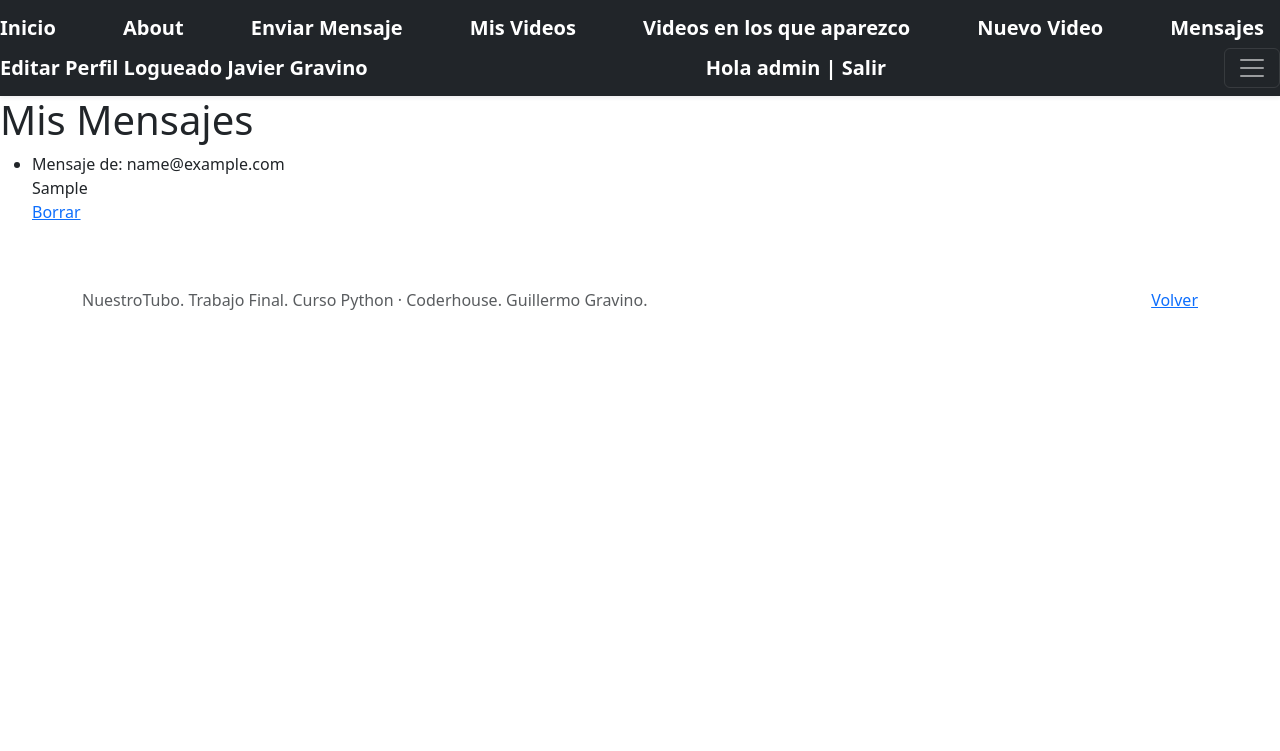
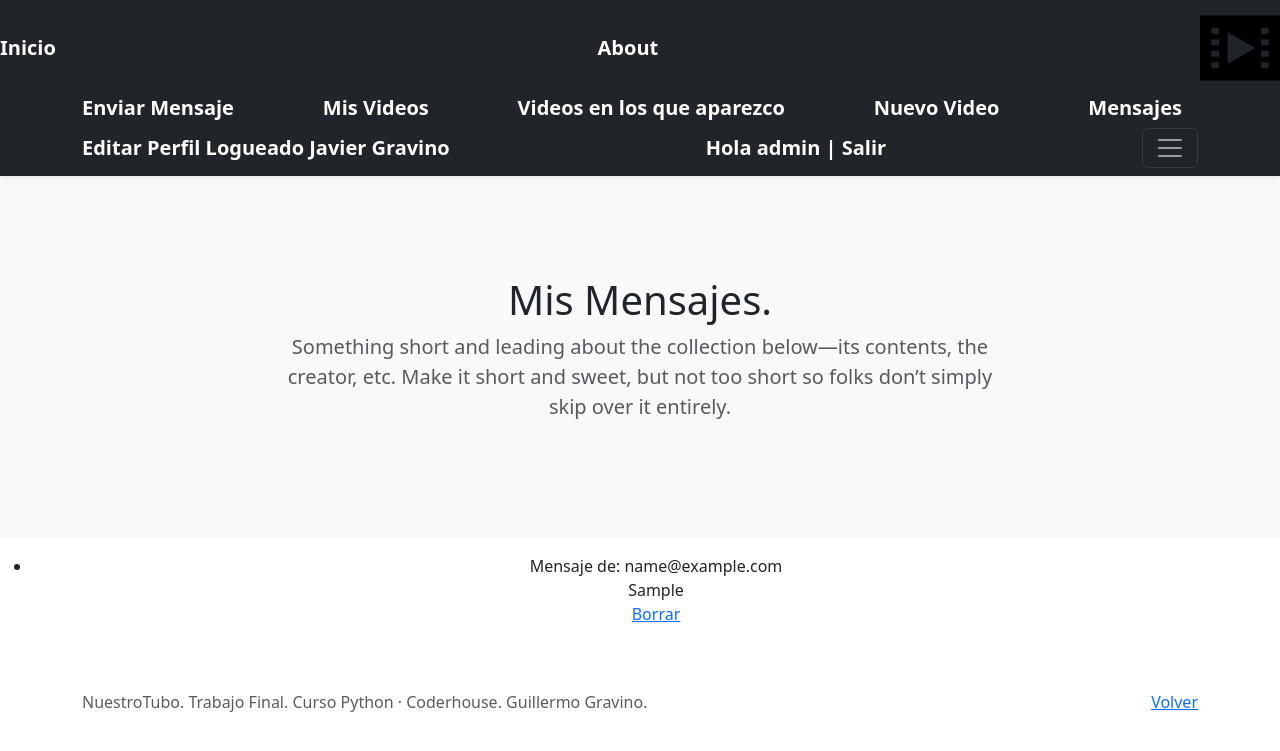
Before and after one commit to willygravino/GUILLERMO-GRAVINO-TRABAJO-FINAL, a Django app: page /mensaje/list in a window 1280 px wide. Shown: the top 751 px of the page. Run offline with Django 4.2, Linux system fonts and the light colour scheme; a user stored in the database is signed in; data comes from the database, SQL or seed files in the repository; both versions use the stored data as it was after the commit; tables that the repository leaves empty hold one stand-in row (values such as "Sample post"); some libraries are stand-ins or nearby versions.

Commit message:
avance en el emprolijado - avatar x default - conflicto de mensajes que tienen que ver con la herencia

```diff
--- a/AdminVideos/models.py
+++ b/AdminVideos/models.py
@@ -36,7 +36,7 @@
 
      @property
      def avatar_url(self):
-        return self.avatar.url if self.avatar else ''
+        return self.avatar.url if self.avatar else '/media/avatares/default-avatar.png'
 
 
 
--- a/AdminVideos/templates/AdminVideos/base.html
+++ b/AdminVideos/templates/AdminVideos/base.html
@@ -168,16 +168,14 @@
 {% block principal %}
 {% endblock %}
 
-
 <footer class="text-muted py-5">
     <div class="container">
       <p class="float-end mb-1">
         <a href="{% url 'videos-list' %}">Volver</a>
       </p>
       <p class="mb-1">NuestroTubo. Trabajo Final. Curso Python · Coderhouse. Guillermo Gravino.</p>
-      <!-- <p class="mb-0">New to Bootstrap? <a href="file:///">Visit the homepage</a> or read our <a href="file:///Users/guillermo/Downloads/bootstrap-5.3.0-alpha1-examples/getting-started/introduction/">getting started guide</a>.</p> -->
     </div>
-  </footer>
+ </footer>
 
 
       <script src="./Album example · Bootstrap v5.3_files/bootstrap.bundle.min.js"></script>
--- a/AdminVideos/templates/AdminVideos/mensaje_list.html
+++ b/AdminVideos/templates/AdminVideos/mensaje_list.html
@@ -3,15 +3,36 @@
 {% load static %}
 
  {% block principal %}
- <h1> Mis Mensajes </h1>
+ <div class="album py-5 bg-light">
+    <div class="container">
+    <section class="py-1 text-center container">
+    <div class="row py-lg-5">
+      <div class="col-lg-8 col-md-8 mx-auto">
+        <h1 class="fw-light">Mis Mensajes.</h1>
+        <p class="lead text-body-secondary">Something short and leading about the collection below—its contents, the creator, etc. Make it short and sweet, but not too short so folks don’t simply skip over it entirely.</p>
+       </div>
+      </div>
+    </section>
+    </div>
+  </div>
 <ul>
-    {%  for mensaje in mensajes  %}
+
+{% if mensajes %}
+    {% for mensaje in mensajes  %}
+      <center>
+          <p>
             <li> Mensaje de: {{mensaje.email}}
               <br>
                  {{ mensaje.mensaje }}
               <br>
               <a href="{% url 'mensaje-delete' mensaje.id %}">Borrar</a>
               </li>
+          </p>
+        </center>
     {% endfor %}
+{% else %}
+    <h1>No hay mensajes para mostrar.</h1>
+{% endif %}
+
 </ul>
 {% endblock %}
```
Also changed, not shown: AdminVideos/templates/AdminVideos/index.html (+5 -14 lines), db.sqlite3, media/avatares/default-avatar.png (added). Lines whose indentation alone changed are shown as unchanged.
